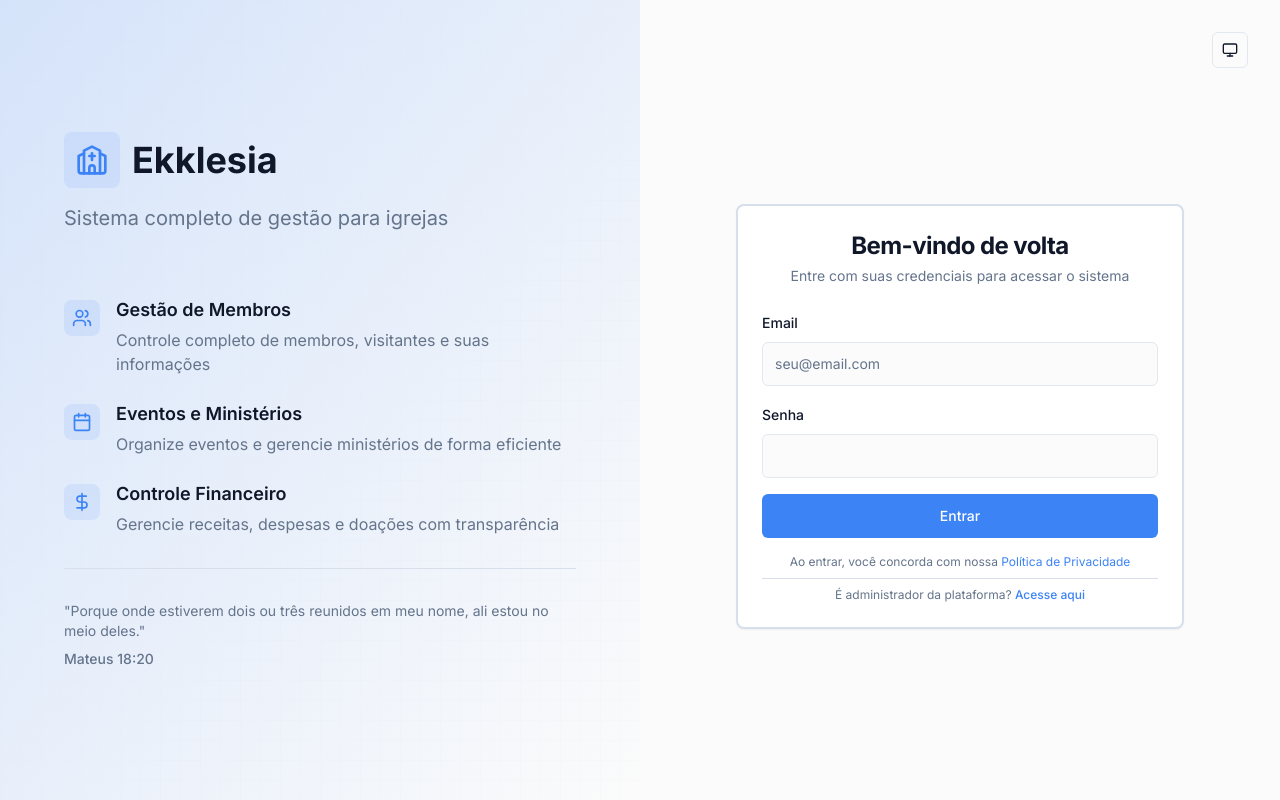
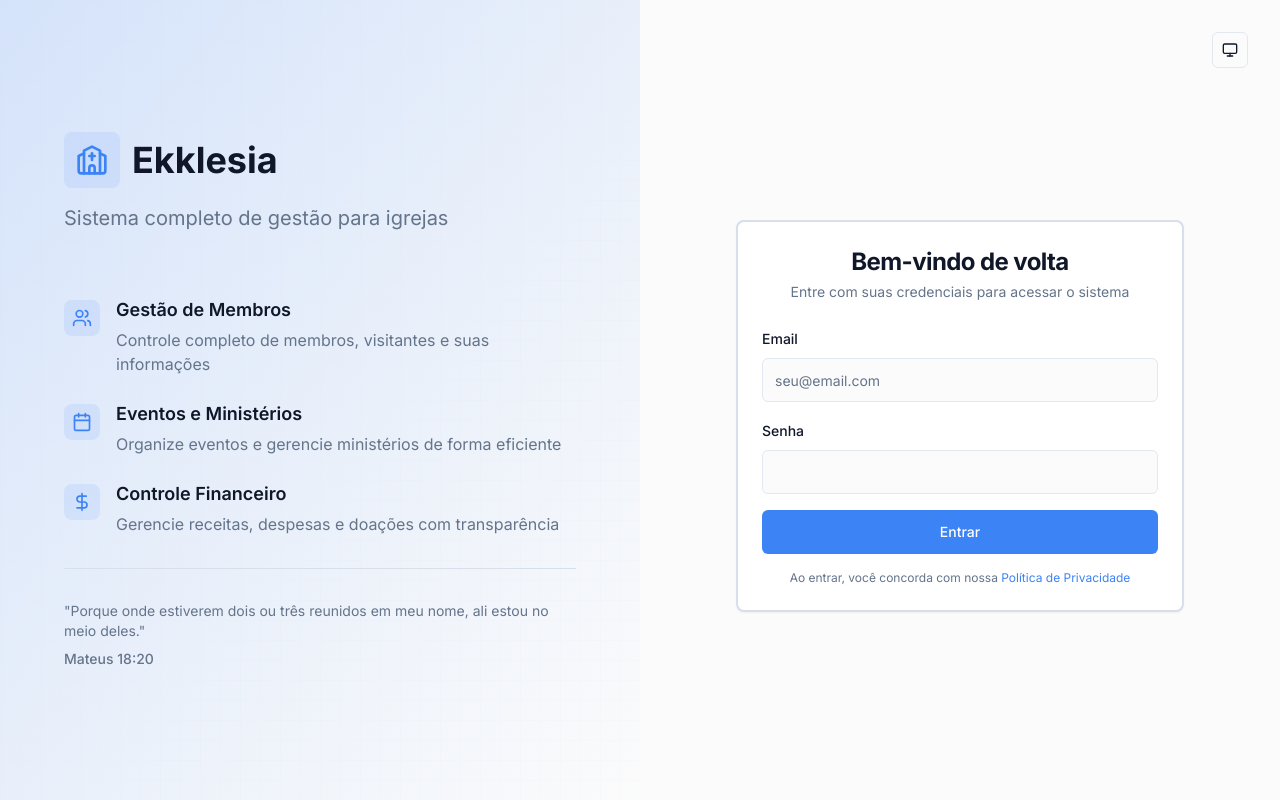
Before and after one commit to othonet/ekklesia, a Next.js app: page /login in a window 1280 px wide. Built offline with nearby package versions, Linux system fonts and the light colour scheme.

Commit message:
refactor: remover informação de rota para administradores da plataforma no login

```diff
--- a/app/login/page.tsx
+++ b/app/login/page.tsx
@@ -188,17 +188,11 @@ export default function LoginPage() {
                 <Button type="submit" className="w-full h-11" disabled={loading}>
                   {loading ? 'Entrando...' : 'Entrar'}
                 </Button>
-                <div className="text-center text-xs text-muted-foreground space-y-2">
+                <div className="text-center text-xs text-muted-foreground">
                   <p>
                     Ao entrar, você concorda com nossa{' '}
                     <a href="/privacy" target="_blank" className="text-primary hover:underline">
                       Política de Privacidade
-                    </a>
-                  </p>
-                  <p className="pt-2 border-t">
-                    É administrador da plataforma?{' '}
-                    <a href="/platform/login" className="text-primary hover:underline font-medium">
-                      Acesse aqui
                     </a>
                   </p>
                 </div>
```
